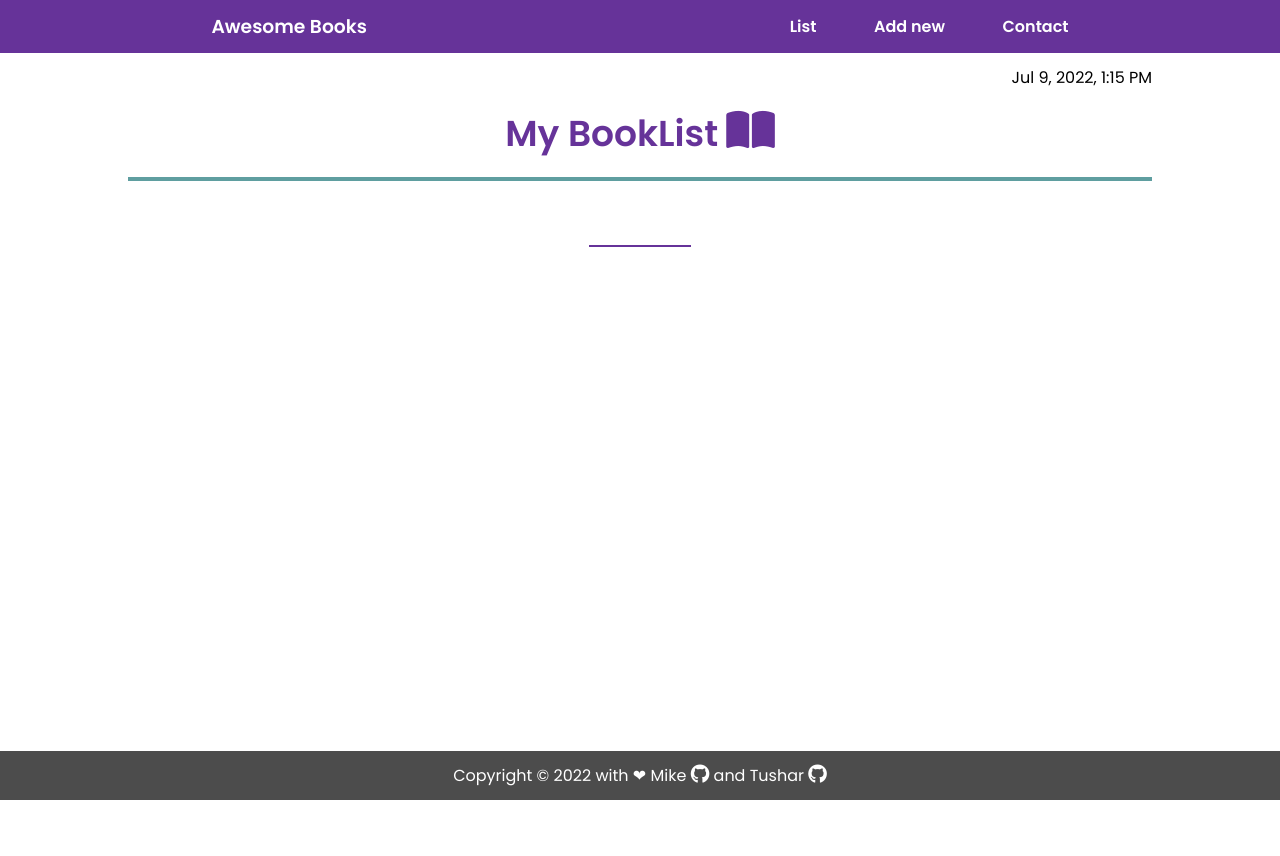
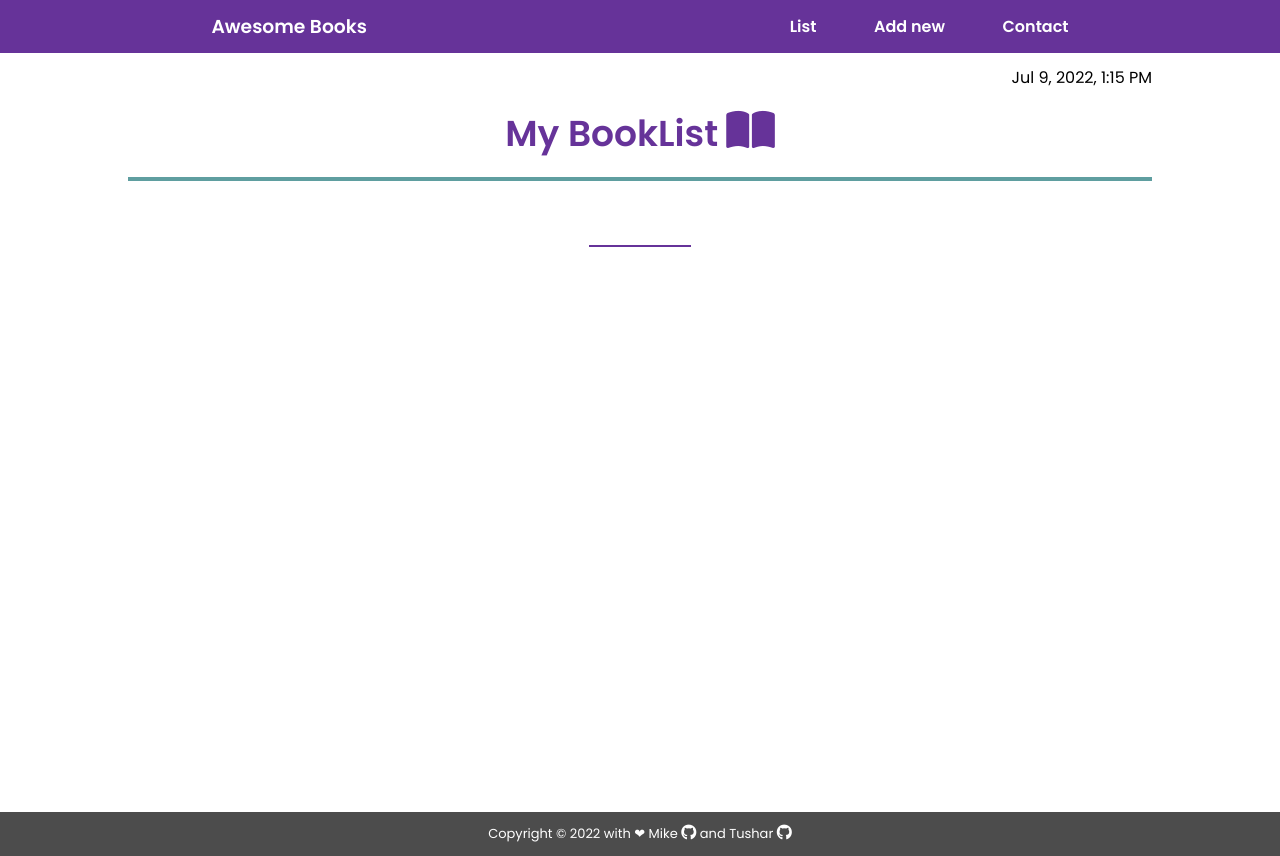
Before and after one commit to pinkmoon25/AwesomeBooks-ES6, a website with bundled scripts: page index.html in a window 1280 px wide. Before the commit the page ends 800 px from the top, so only its background shows below. Built offline with nearby package versions, Linux system fonts and the light colour scheme.

Commit message:
fix footer position and container height

```diff
--- a/index.css
+++ b/index.css
@@ -28,10 +28,6 @@ ul {
   transition: all 0.3s ease;
 }
 
-.address-list > li {
-  text-align: start;
-}
-
 ul > li:hover {
   transition: 0.3s ease;
   transform: scale(1.1) skew(10deg);
@@ -51,26 +47,20 @@ a {
 }
 
 .container {
-  width: 100vw;
-  height: 100vh;
+  max-width: 100vw;
+  min-height: 100vh;
   position: relative;
 }
 
-.booklist,
 .form,
 .contact-info {
-  height: 80vh;
+  transform: translateY(50%);
 }
 
 h1 {
   padding: 16px 0;
   font-size: 36px;
   color: rebeccapurple;
-}
-
-i {
-  font-size: larger;
-  transition: all 0.35s ease;
 }
 
 h1 > i {
@@ -103,6 +93,10 @@ footer > p {
   font-size: 20px;
 }
 
+.book-detail {
+  text-align: start;
+}
+
 .new-book:nth-child(odd) {
   background-color: skyblue;
 }
@@ -118,7 +112,6 @@ footer > p {
 
 .form,
 .contact-info {
-  height: 80%;
   display: flex;
   justify-content: center;
   align-items: center;
@@ -163,17 +156,25 @@ small {
   list-style-type: disc;
 }
 
+.address-list > li {
+  text-align: start;
+}
+
 .contact-info > p {
   text-align: start;
 }
 
 footer {
-  width: 100%;
-  position: absolute;
-  bottom: 0;
+  margin-top: 12px;
   background-color: rgba(0, 0, 0, 0.7);
   padding: 12px 0;
+  font-size: small;
   color: #fff;
+}
+
+i {
+  font-size: larger;
+  transition: all 0.35s ease;
 }
 
 i:hover {
@@ -185,9 +186,7 @@ i:hover {
 }
 
 @media screen and (max-width: 576px) {
-  h3,
-  ul,
-  .date {
+  h3, ul, .date {
     font-size: small;
   }
 
--- a/index.html
+++ b/index.html
@@ -47,11 +47,12 @@
                 </ul>
             </address>
         </section>
-        <footer>
-            <p>Copyright &#169; 2022 with &#10084; Mike <a href="https://github.com/mrEckendonk"><i
-                        class="fa-brands fa-github"></i></a>
-                and Tushar <a href="https://github.com/PinkMoon25"><i class="fa-brands fa-github"></i></a></p>
-        </footer>
     </div>
+    <footer>
+      <p>Copyright &#169; 2022 with &#10084; Mike <a href="https://github.com/mrEckendonk"><i
+                  class="fa-brands fa-github"></i></a>
+          and Tushar <a href="https://github.com/PinkMoon25"><i class="fa-brands fa-github"></i></a>
+      </p>
+    </footer>
 </body>
 </html>
```
